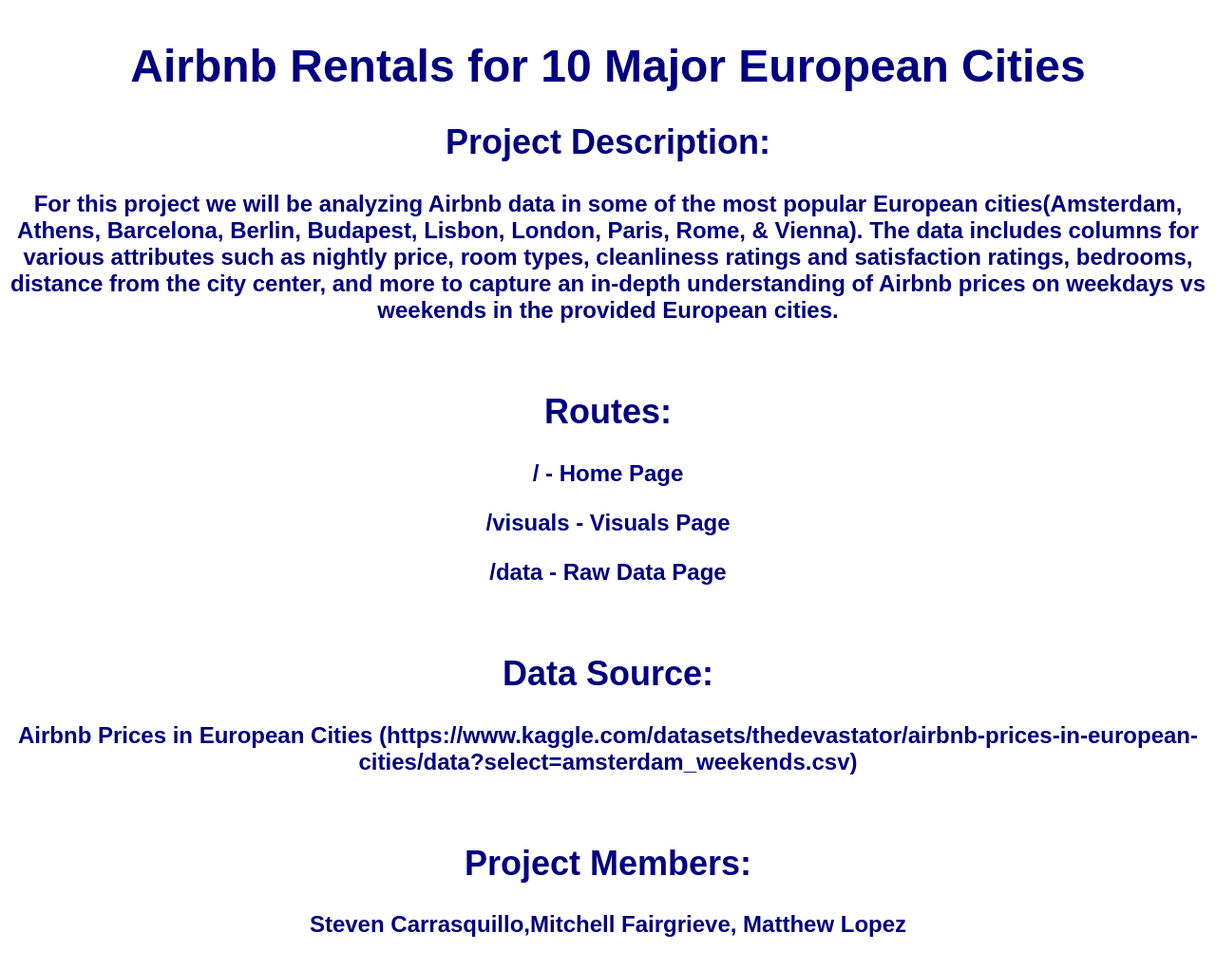
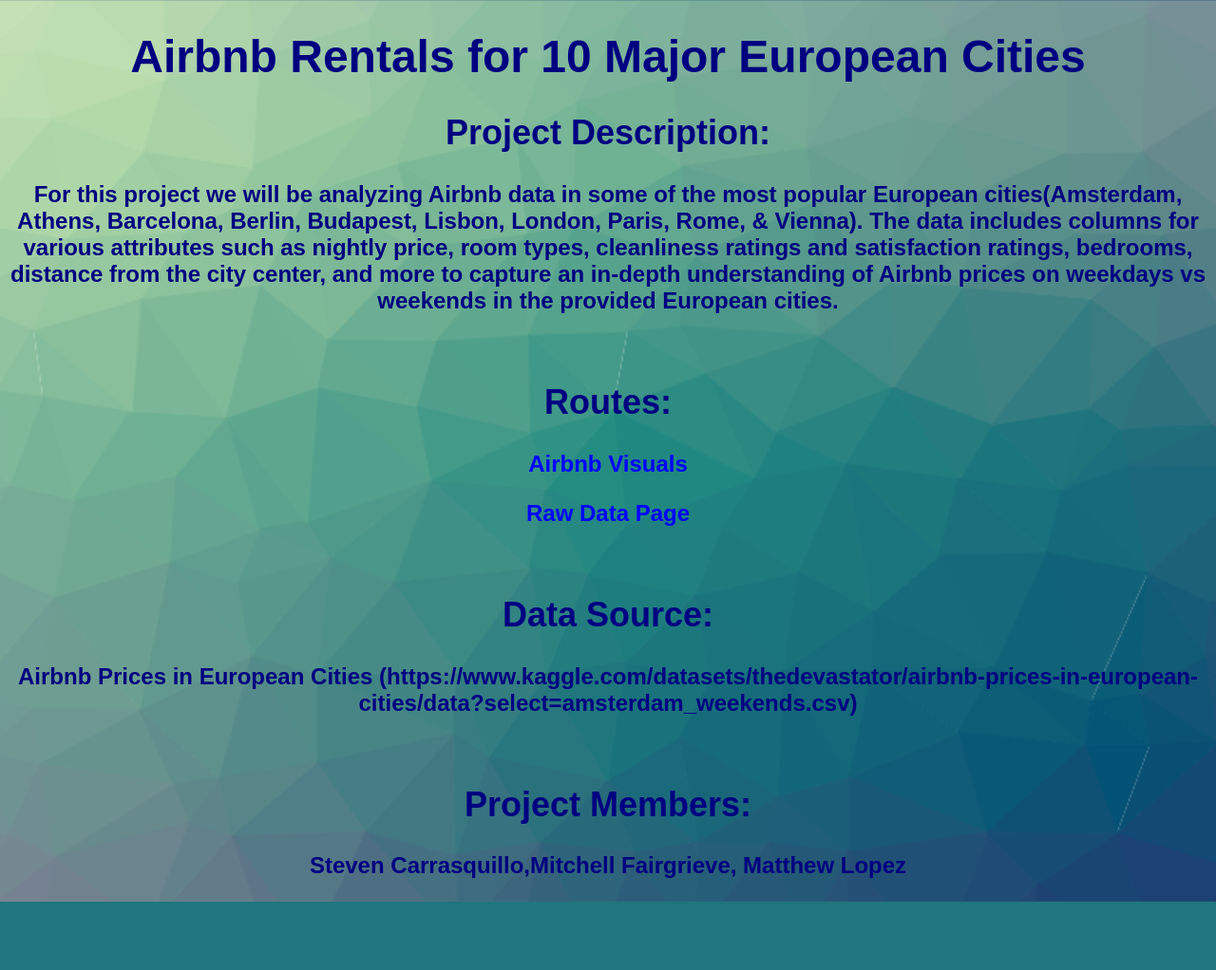
Before and after one commit to mlopez60/Project3_European-Airbnb-Data-Visualization, a Flask app: page / in a window 1280 px wide. Shown: the whole page at 95% size. After the commit the page ends 950 px from the top, so only its background shows below. Run offline with Flask 3, Linux system fonts and the light colour scheme; data that the repository does not hold is empty; parts of the project's set-up code (start-up, migrations or seed data) failed here and were passed over; some libraries are stand-ins or nearby versions.

Commit message:
style update

```diff
--- a/static/css/style.css
+++ b/static/css/style.css
@@ -1,7 +1,9 @@
 /* Remove the default margin and padding from the body. */
+
 body {
-  padding: 10px;
-  margin: 0;
+  background-image: url('../../Resources/background.png');
+  background-size: cover;
+  background-position: center;
 }
 
 /* Adjust the width of the left and right boxes */
@@ -109,3 +111,26 @@
 padding: 10px;
 text-align: center;
 }
+
+/* Default styles for links */
+a {
+  font-weight: bold; /* Make the links bold */
+  font-size: 24px; /* Font size */
+  font-family: "Julius Sans One", sans-serif; /* Font family */
+  color: blue; /* Set the initial color to blue */
+  text-decoration: none; /* Remove underline */
+}
+.center {
+  text-align: center;
+}
+/* Styles for links when hovered */
+a:hover {
+  text-decoration: underline; /* Underline the links on hover */
+}
+
+/* Styles for links when clicked */
+a:active,
+a:focus {
+  font-style: italic; /* Make the links italic */
+  color: red; /* Set the color to red when clicked */
+}
--- a/templates/home.html
+++ b/templates/home.html
@@ -28,6 +28,8 @@
 
     <!-- Include Chart.js library -->
     <script src="https://cdn.jsdelivr.net/npm/chart.js"></script>
+
+
 </head>
 <body>
 
@@ -36,9 +38,9 @@
     <h3> For this project we will be analyzing Airbnb data in some of the most popular European cities(Amsterdam, Athens, Barcelona, Berlin, Budapest, Lisbon, London, Paris, Rome, & Vienna). The data includes columns for various attributes such as nightly price, room types, cleanliness ratings and satisfaction ratings, bedrooms, distance from the city center, and more to capture an in-depth understanding of Airbnb prices on weekdays vs weekends in the provided European cities.</h3>
     <br>
     <h2>Routes:</h2>
-    <h3>/ - Home Page</h3>
-    <h3>/visuals - Visuals Page</h3>
-    <h3>/data - Raw Data Page</h3>
+    <h3><a href="/visuals">Airbnb Visuals</a></h3>
+    <h3><a href="/data">Raw Data Page</a></h3>
+
     <br>
     <h2>Data Source:</h2>
     <h3>Airbnb Prices in European Cities (https://www.kaggle.com/datasets/thedevastator/airbnb-prices-in-european-cities/data?select=amsterdam_weekends.csv)</h3>
--- a/templates/index.html
+++ b/templates/index.html
@@ -100,6 +100,12 @@
       </div>
     </div>
 
+    <!-- Link back to the home page -->
+    <div class="center">
+        <a href="/">Back to Home Page</a>
+    </div>
+
+
 </body>
 
 </html>
```
Also changed, not shown: Resources/background.png (added), Resources/visualsbackground.png (added).
